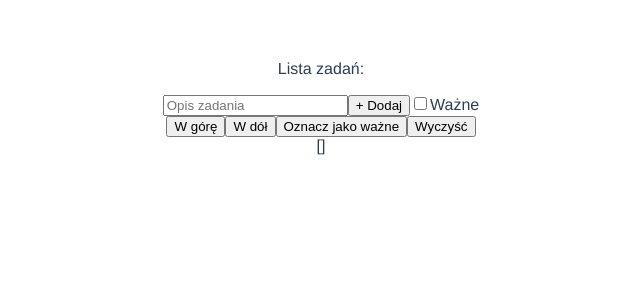
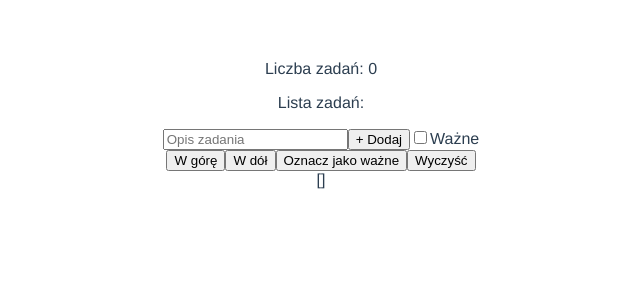
Before and after one commit to S-Kaminski/vue-todo, a Vue app: page / in a window 1280 px wide. Shown: the top 300 px of the page, without its empty margins (319-959 px from the left). Built offline with nearby package versions, Linux system fonts and the light colour scheme.

Commit message:
modified: imported TheHeader component, added one-way binding of tasks' count from vuex's store

```diff
--- a/src/components/TheContainer.vue
+++ b/src/components/TheContainer.vue
@@ -1,5 +1,6 @@
 <template>
     <div>
+      <TheHeader :count="$store.state.tasks.length"></TheHeader>
       <p>Lista zadań:</p>
       <span>
         <input type="text" placeholder="Opis zadania" v-model.trim="taskDescription" />
@@ -25,15 +26,17 @@
 </template>
 
 <script lang="ts">
-import { Component, Emit, Prop, Vue, Watch } from 'vue-property-decorator';
+import { Component, Vue, Watch } from 'vue-property-decorator';
 import { v4 as uuidv4 } from 'uuid';
 import { Task } from '../types'
 import ListItem from './ListItem.vue'
 import SingleItem from './SingleItem.vue'
 import TheFooter from './TheFooter.vue'
+import TheHeader from './TheHeader.vue'
 
 @Component({
   components: {
+    TheHeader,
     ListItem,
     SingleItem,
     TheFooter
```
